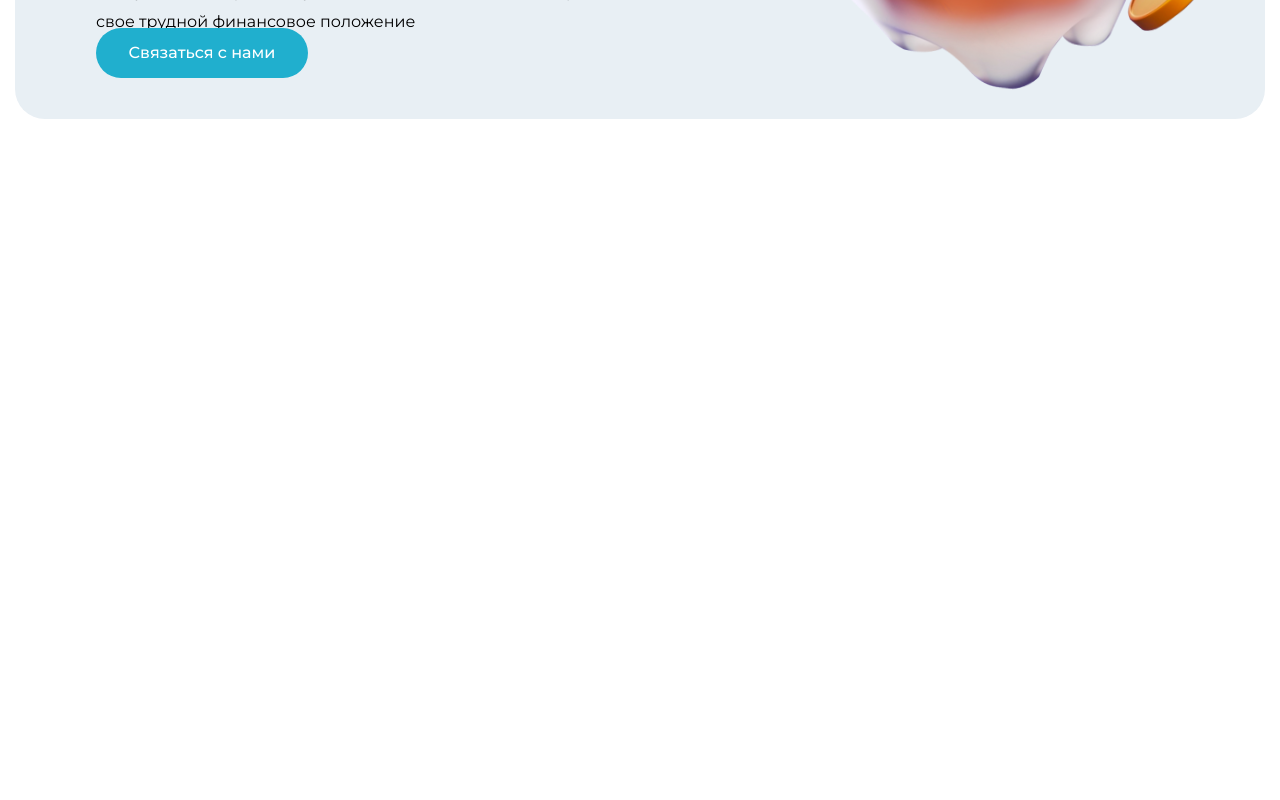
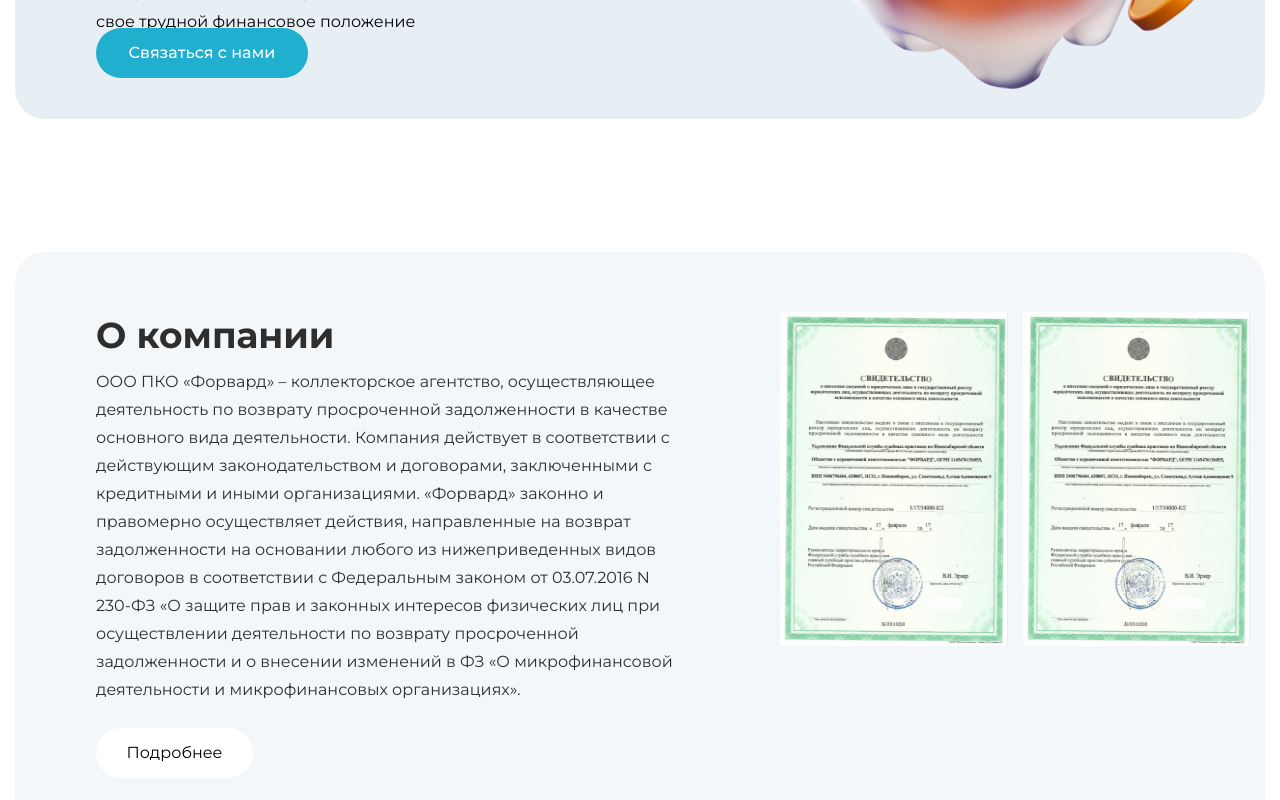
Before and after one commit to caforward/test_site, a Vue app: page / in a window 1280 px wide. Shown: the part 2178-2978 px from the top of the page. Before the commit the page ends 2314 px from the top, so only its background shows below. Built offline with nearby package versions, Linux system fonts and the light colour scheme.

Commit message:
init and completed AboutComany component

```diff
--- /dev/null
+++ b/src/components/AboutCompany.vue
@@ -0,0 +1,103 @@
+<template>
+    <div class="container">
+        <div class="flexContainer">
+            <div class="flexColumn">
+                <h3>О компании</h3>
+                <p>ООО ПКО «Форвард» – коллекторское агентство, осуществляющее <br> деятельность по возврату просроченной задолженности в качестве<br> основного вида деятельности. Компания действует в соответствии с <br>действующим законодательством и договорами, заключенными с<br> кредитными и иными организациями. «Форвард» законно и <br>правомерно осуществляет действия, направленные на возврат <br>задолженности на основании любого из нижеприведенных видов<br> договоров в соответствии с Федеральным законом от 03.07.2016 N <br>230-ФЗ «О защите прав и законных интересов физических лиц при<br> осуществлении деятельности по возврату просроченной <br>задолженности и о внесении изменений в ФЗ «О микрофинансовой <br>деятельности и микрофинансовых организациях».</p>
+                <button>Подробнее</button>
+            </div>
+            <div class="imgContainer">
+                <img src="/src/assets/images/AboutCompany/1img.png" alt="there was a trofei pic">
+                <img src="/src/assets/images/AboutCompany/1img.png" alt="there was a trofei pic">
+            </div>
+        </div>
+    </div>
+
+</template>
+
+<script lang="ts">
+import { defineComponent } from 'vue'
+
+
+
+export default defineComponent({
+    data() {
+        return {
+
+        }
+    }
+})
+</script>
+
+<style lang="scss" scoped>
+
+@import '/src/assets/scss/index.scss';
+@import '/src/assets/scss/libs/fonts.scss';
+
+.container {
+    max-width: 1338px;
+    width:auto;
+    margin-top: 133px;
+    max-height: 588px;
+    min-height: 540px;
+    color: rgb(46, 46, 46);
+}
+.flexContainer {
+    display: flex;
+    border-radius: 30px;
+    background: rgb(243, 247, 250);
+    max-height: 588px;
+    height: 100%;
+}
+
+.flexColumn{
+    display: flex;
+    flex-direction: column;
+    align-items: flex-start;
+    margin-top: 61px;
+    margin-left: 81px;
+    max-height: fit-content;
+}
+h3 {
+    width: 239px;
+height: 44px;
+    font-family: 'Montserrat', sans-serif;
+    font-size: 36px;
+font-weight: 700;
+line-height: 44px;
+letter-spacing: 0%;
+margin-bottom: 11px;
+
+}
+p {
+    width: 602px;
+height: 336px;
+    font-family: 'Montserrat', sans-serif;
+    font-size: 16px;
+font-weight: 400;
+line-height: 28px;
+letter-spacing: 0%;
+margin-bottom: 24px;
+}
+button {
+width: 157px;
+height: 50px;
+border-radius: 30px;
+background: rgb(255, 255, 255);
+margin-bottom: 62px;
+}
+.imgContainer{
+    display: flex;
+    margin-left: 82px;
+    margin-top: 60px;
+}
+img {
+    margin-right: 15px;
+    max-width: 236px;
+    max-height: 334px;
+    min-width: 180px;
+    min-height: 240px;
+    width: 100%;
+    height: auto;
+}
+</style>
--- a/src/views/MainPage.vue
+++ b/src/views/MainPage.vue
@@ -3,6 +3,7 @@
     <AboutInNumbersVue />
     <HelpEverClientVue />
     <PigFinance />
+    <AboutCompany />
 </template>
 
 <script setup>
@@ -10,6 +11,7 @@ import AboutInNumbersVue from '../components/AboutInNumbers.vue';
 import HelpEverClientVue from '../components/HelpEverClient.vue';
 import IntroSlider from '../components/IntroSlider.vue';
 import PigFinance from '../components/PigFinance.vue';
+import AboutCompany from '../components/AboutCompany.vue';
 </script>
 
 <style>
```
Also changed, not shown: src/assets/images/AboutCompany/1img.png (added), src/assets/images/AboutCompany/2img.png (added).
